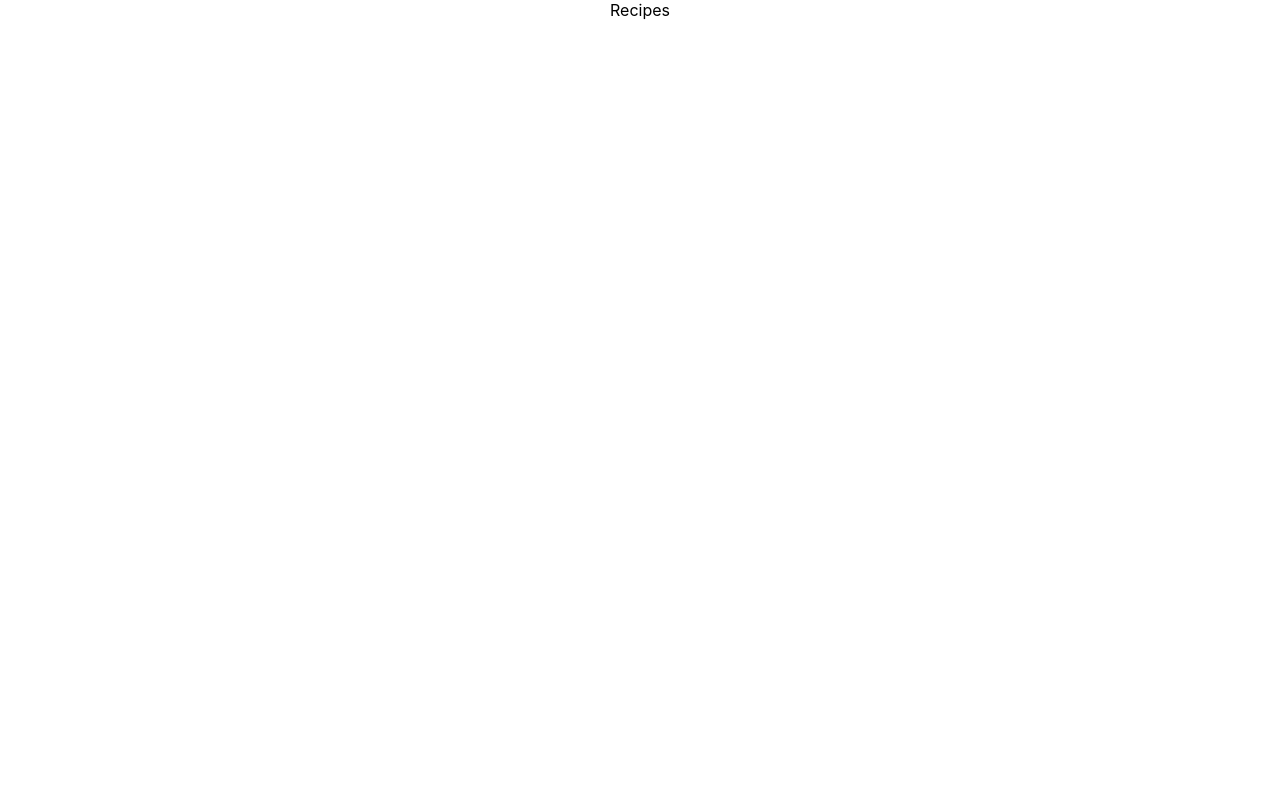
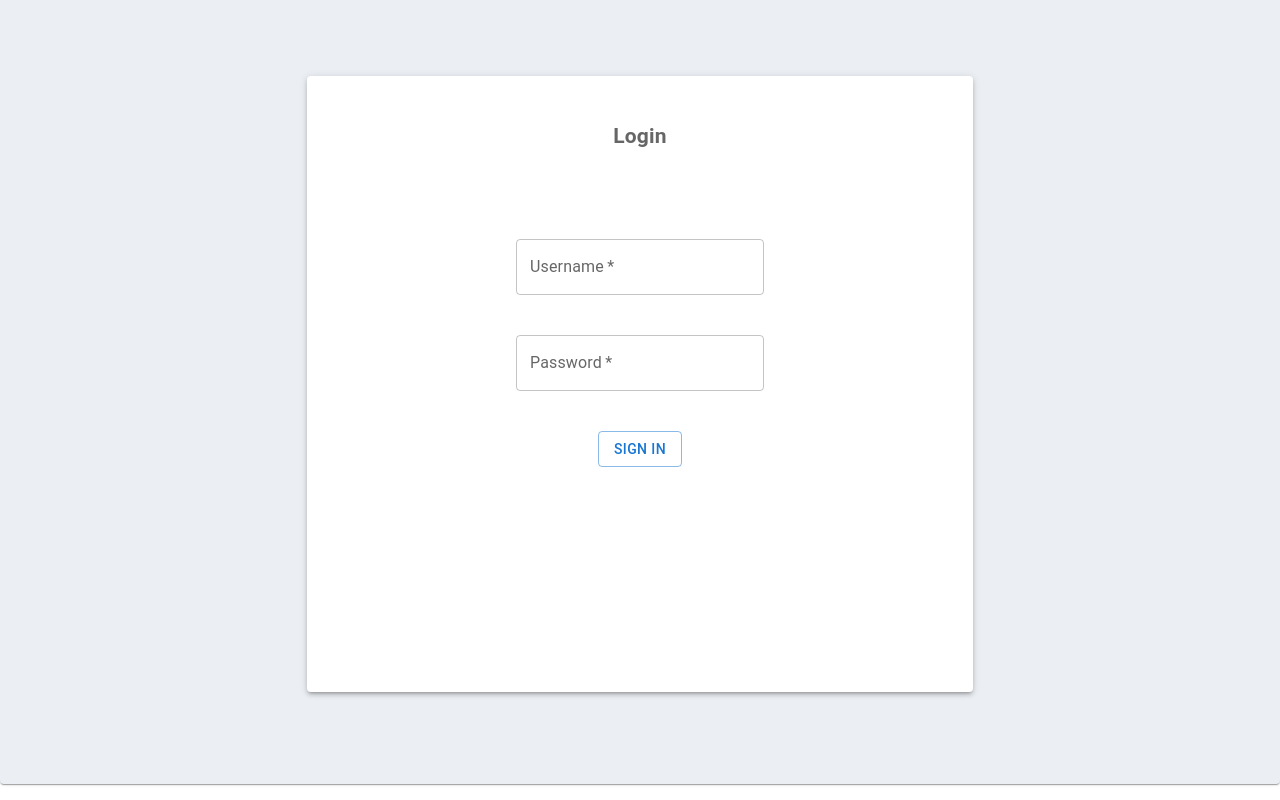
Before and after one commit to ira-pavlikovska/recipes-app, a React (Create React App) app: page / in a window 1280 px wide. Built offline with nearby package versions, Linux system fonts and the light colour scheme.

Commit message:
added pages, Header component, routes

```diff
--- a/src/App.tsx
+++ b/src/App.tsx
@@ -1,12 +1,24 @@
 import React from 'react';
-import './App.css';
+import {
+    BrowserRouter,
+    Routes,
+    Route
+} from 'react-router-dom';
+import LoginPage from "./containers/LoginPage";
+import RecipesPage from "./containers/RecipesPage";
+
 
 function App() {
-  return (
-    <div className="App">
-        Recipes
-    </div>
-  );
+    return (
+        <div>
+            <BrowserRouter>
+                <Routes>
+                    <Route path='/' element={<LoginPage/>}/>
+                    <Route path='/recipes' element={<RecipesPage/>}/>
+                </Routes>
+            </BrowserRouter>
+        </div>
+    );
 }
 
 export default App;
--- /dev/null
+++ b/src/components/Header.tsx
@@ -0,0 +1,11 @@
+import React from 'react';
+
+
+function Header () {
+    return (
+        <div>
+            Header
+        </div>
+    );
+}
+export default Header;
--- /dev/null
+++ b/src/containers/LoginPage.tsx
@@ -0,0 +1,74 @@
+import {styled} from '@mui/material/styles';
+import Box from '@mui/material/Box';
+import Paper from '@mui/material/Paper';
+import Card from '@mui/material/Card'
+import Grid from '@mui/material/Grid';
+import TextField from '@mui/material/TextField';
+import Button from '@mui/material/Button';
+import Header from './../components/Header'
+
+const InputWrapper = styled('div')({
+    padding: 20,
+});
+
+const StyledPaper = styled(Card)(({theme}) => ({
+    backgroundColor: theme.palette.mode === 'dark' ? '#1A2027' : '#fff',
+    ...theme.typography.body2,
+    padding: theme.spacing(1),
+    textAlign: 'center',
+    color: theme.palette.text.secondary,
+}));
+
+
+function LoginPage() {
+
+    return (
+        <Box sx={{flexGrow: 1}}>
+            <Grid container spacing={2}>
+                {/*<Grid item xs={12}>*/}
+                {/*    <StyledPaper  style={{paddingTop: 30}}>*/}
+                {/*        <Header/>*/}
+                {/*    </StyledPaper>*/}
+                {/*</Grid>*/}
+                <Grid item xs={12} style={{paddingTop: 0}}>
+                    <Card style={{display: 'flex', justifyContent:'center',backgroundColor:'#ebeef2', alignItems:'center', minHeight: '100vh'}}>
+                        <StyledPaper elevation={3} style={{ width: 650, height: 600, justifyContent:'center', display: 'block', alignItems: 'center'  }}>
+                            <InputWrapper>
+                               <h2>Login</h2>
+                            </InputWrapper>
+                            <InputWrapper style={{paddingTop: 50}}>
+                                <TextField
+                                    required
+                                    tabIndex={1}
+                                    label="Username"
+                                    // value={username}
+                                    // onChange={usernameHandler}
+                                />
+                            </InputWrapper>
+                            <InputWrapper>
+                                <TextField
+                                    required
+                                    tabIndex={2}
+                                    label="Password"
+                                    // value={password}
+                                    // onChange={passwordHandler}
+                                />
+                            </InputWrapper>
+                            <InputWrapper>
+                                <Button
+                                    tabIndex={3}
+                                    variant="outlined"
+                                    // onClick={signInHandler}
+                                >
+                                    Sign in
+                                </Button>
+                            </InputWrapper>
+                        </StyledPaper>
+                    </Card>
+                </Grid>
+            </Grid>
+        </Box>
+    );
+}
+
+export default LoginPage;
--- /dev/null
+++ b/src/containers/RecipesPage.tsx
@@ -0,0 +1,12 @@
+import React from 'react';
+
+
+function RecipesPage() {
+    return (
+        <div>
+            Recipes
+        </div>
+    );
+}
+
+export default RecipesPage;
```
